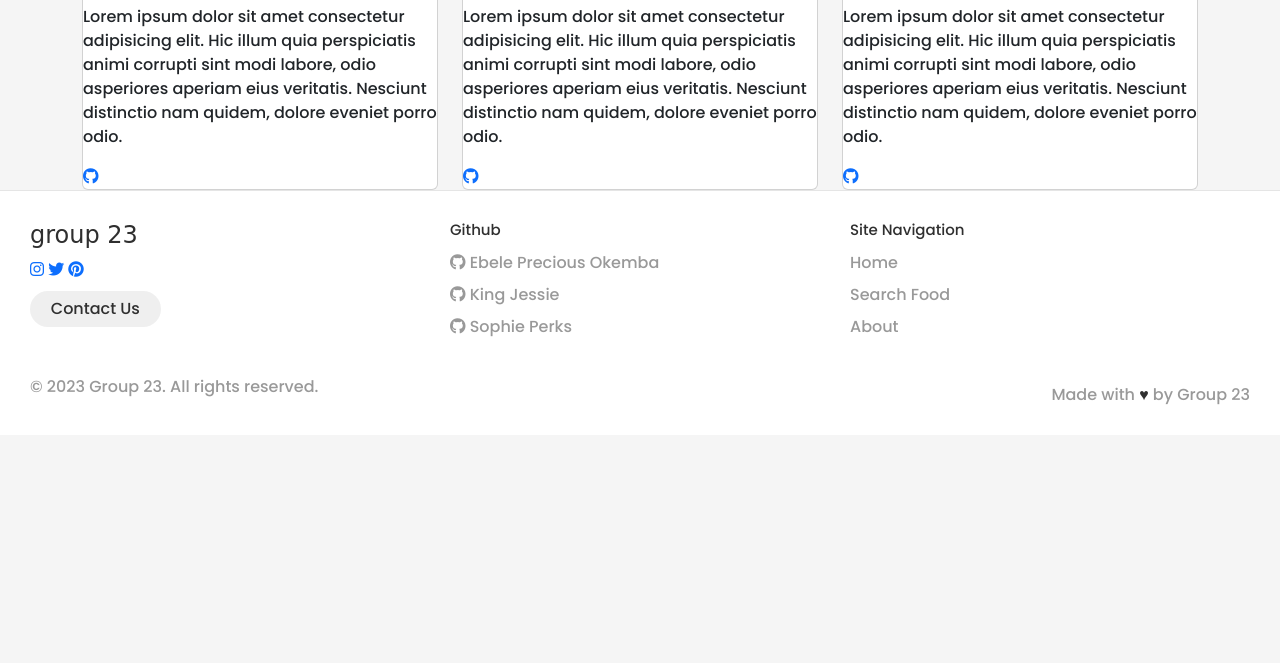
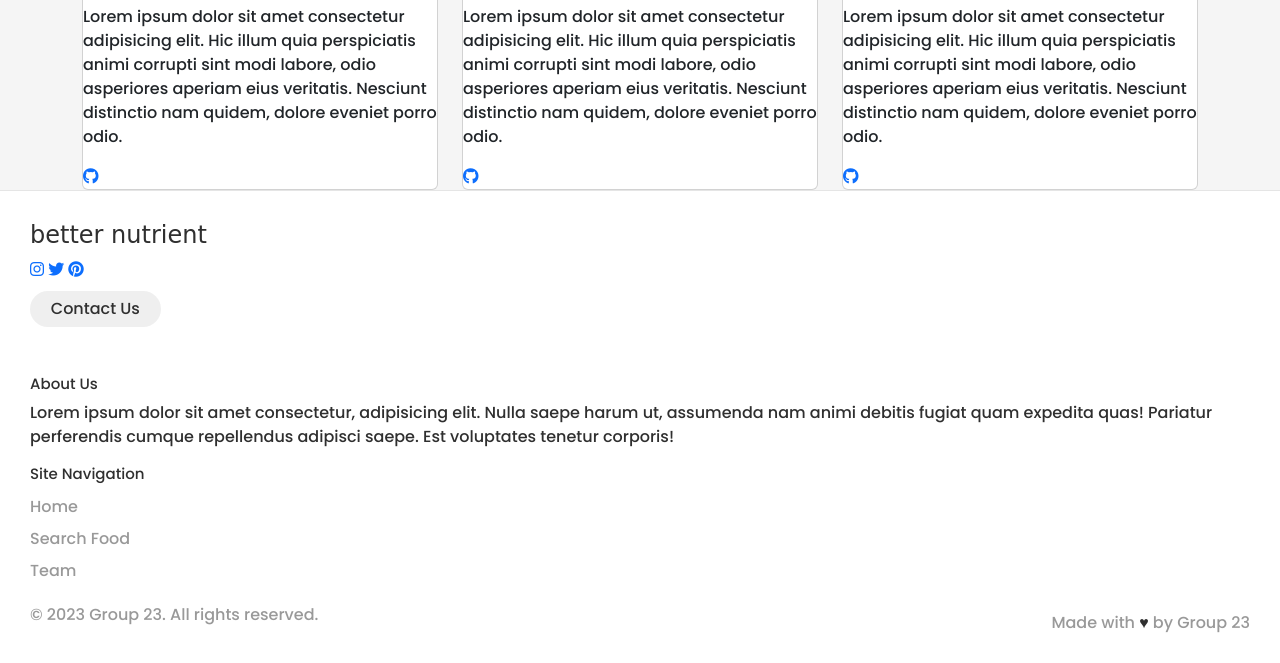
Before and after one commit to preshy59/better_nutrient, a plain HTML site: page index.html in a window 1280 px wide. Shown: the part 1553-2216 px from the top of the page. Before the commit the page ends 1988 px from the top, so only its background shows below. Drawn offline with nearby package versions, Linux system fonts and the light colour scheme.

Commit message:
added footer

```diff
--- a/index.html
+++ b/index.html
@@ -158,25 +158,36 @@
 
 </section>
 
-  <footer class="footer" id="contact">
+   <!---------------- footer ---------------->
+   <footer class="footer">
     <div class="footer__addr">
-      <h1 class="footer__logo">Group 23</h1>
+        <h1 class="footer__logo">Better Nutrient</h1>
         <a href="https://www.instagram.com/"><i class="fa-brands fa-instagram"></i></a>
         <a href="https://twitter.com/?lang=en"><i class="fa-brands fa-twitter"></i></a>
         <a href="https://www.pinterest.co.uk/"><i class="fa-brands fa-pinterest"></i></a>
 
         <address>
+
             <a class="footer__btn" href="mailto:example@gmail.com">Contact Us</a>
         </address>
     </div>
 
+    <div class="short_about">
+        <h2 class="nav__title">About Us</h2>
+        <p>Lorem ipsum dolor sit amet consectetur, adipisicing elit. Nulla saepe harum ut, assumenda nam animi debitis fugiat quam expedita quas! Pariatur perferendis cumque repellendus adipisci saepe. Est voluptates tenetur corporis!</p>
+    </div>
+
     <ul class="footer__nav">
-      <li class="nav__item">
+
+
+
+        <!-- <li class="nav__item">
             <h2 class="nav__title">Github</h2>
 
             <ul class="nav__ul">
                 <li>
-            <a href="https://github.com/preshy59"><i class="fa-brands fa-github"></i> Ebele Precious Okemba</a>
+                    <a href="https://github.com/preshy59"><i class="fa-brands fa-github"></i>
+                        Ebele Okemba</a>
                 </li>
 
                 <li>
@@ -187,36 +198,6 @@
                     <a href="https://github.com/Sophie-Senge"><i class="fa-brands fa-github"></i> Sophie Perks</a>
                 </li>
             </ul>
-      </li>
-
-      <!-- <li class="nav__item nav__item--extra">
-            <h2 class="nav__title">Github</h2>
-
-            <ul class="nav__ul nav__ul--extra">
-              <li>
-                <i class="fa-brands fa-github"></i>
-              </li>
-
-              <li>
-                <i class="fa-brands fa-github"></i>
-              </li>
-
-              <li>
-                <i class="fa-brands fa-github"></i>
-              </li>
-
-              <li>
-                <a href="#">Automation</a>
-              </li>
-
-              <li>
-                <a href="#">Artificial Intelligence</a>
-              </li>
-
-              <li>
-                <a href="#">IoT</a>
-              </li>
-            </ul>
         </li> -->
 
         <li class="nav__item">
@@ -224,15 +205,15 @@
 
             <ul class="nav__ul">
                 <li>
-            <a href="#">Home</a>
+                    <a href="#navbarNav">Home</a>
                 </li>
 
                 <li>
-            <a href="#">Search Food</a>
+                    <a href="#search-button">Search Food</a>
                 </li>
 
                 <li>
-            <a href="#">About</a>
+                    <a href="#team-cards">Team</a>
                 </li>
             </ul>
         </li>
```
Lines whose indentation alone changed are shown as unchanged.
